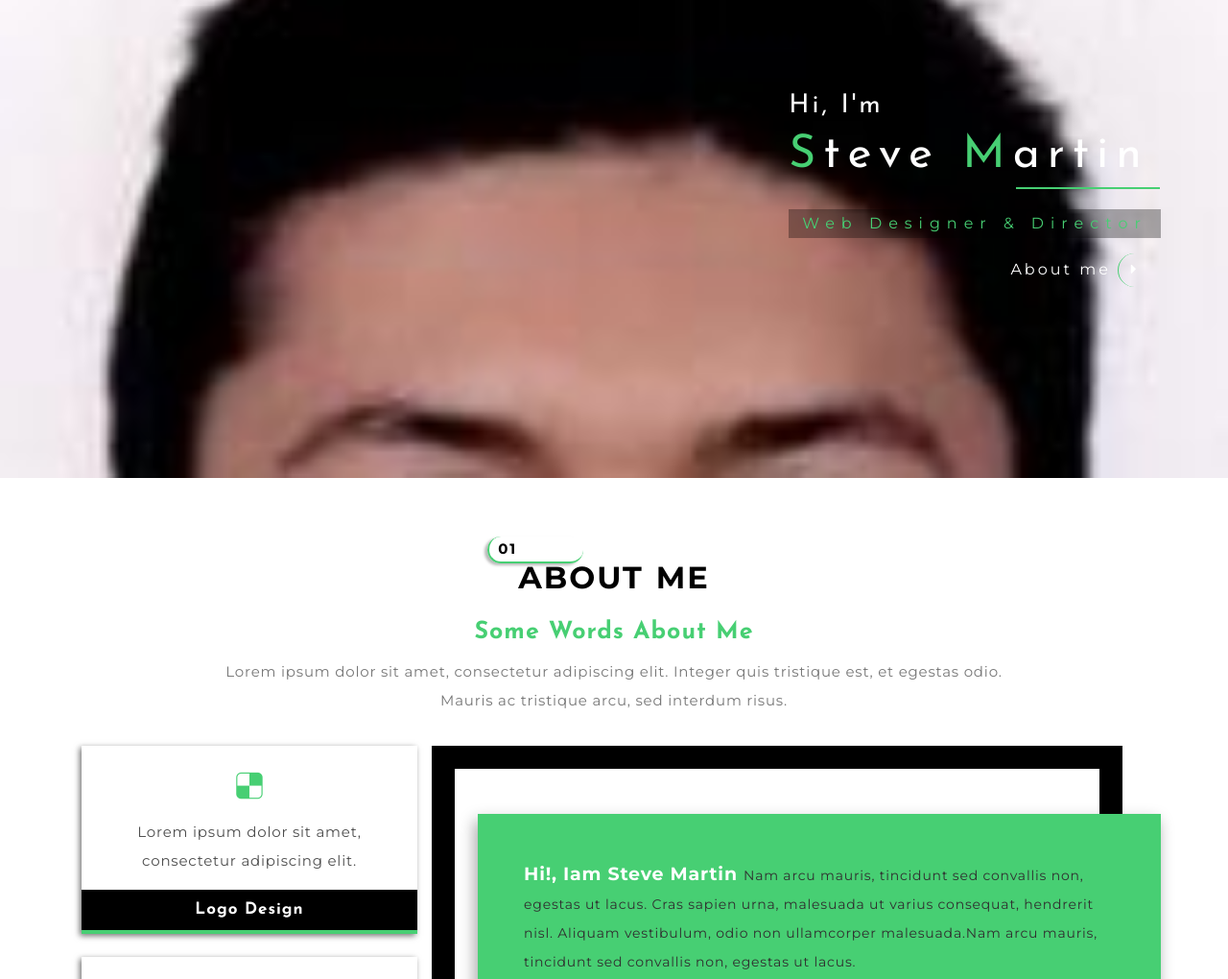
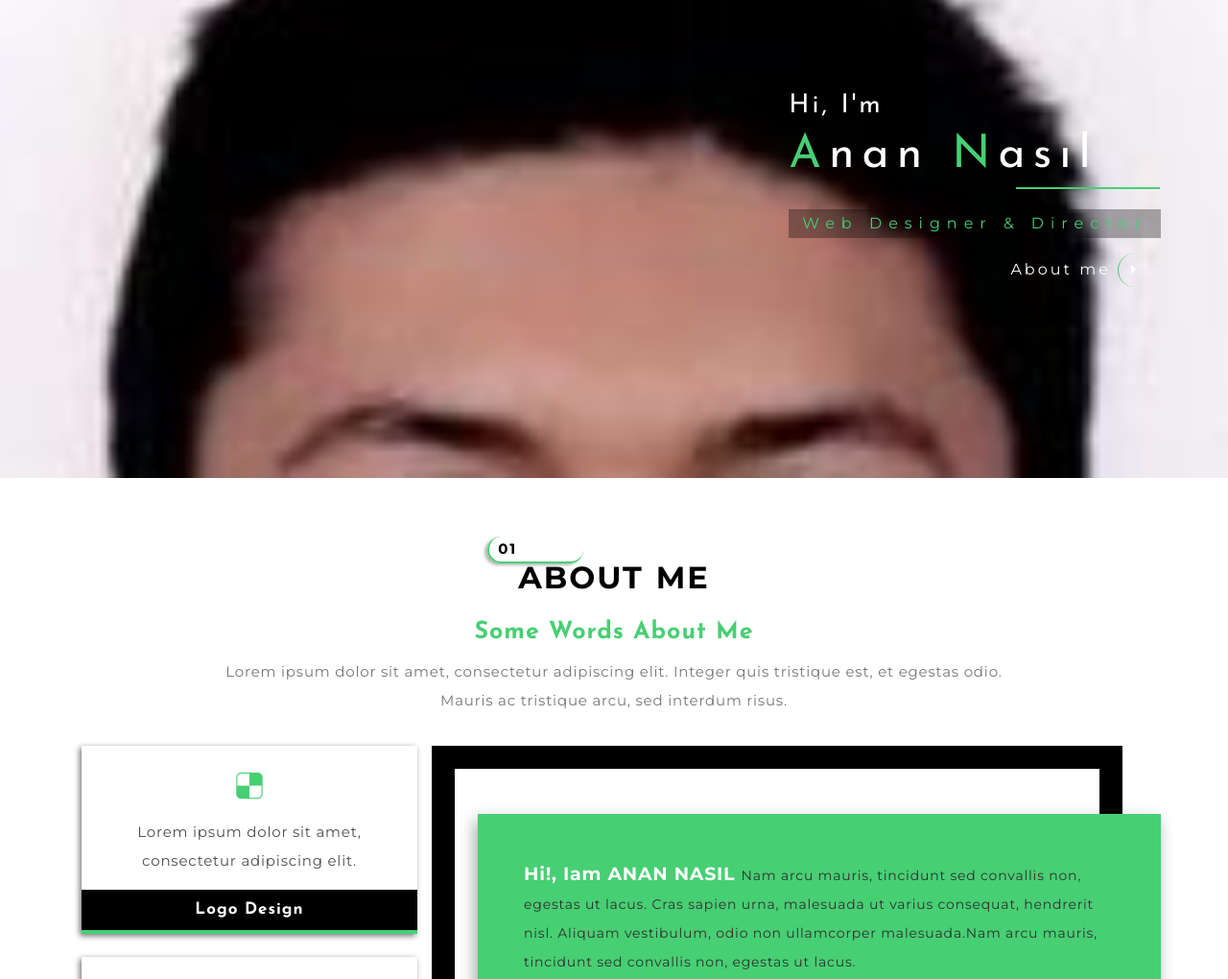
Before and after one commit to zekicanozkanli/Freaky.github.io, a plain HTML site: page index.html in a window 1280 px wide. Shown: the part 202-1222 px from the top of the page at 96% size. Drawn offline with Linux system fonts and the light colour scheme.

Commit message:
Update index.html

```diff
--- a/index.html
+++ b/index.html
@@ -81,7 +81,7 @@
 			<!-- //header -->
 			<div class="banner-text-w3-agileits">
 				<h5>Hi, I'm</h5>
-				<h2><span>S</span>teve <span>M</span>artin</h2>
+				<h2><span>A</span>nan <span>N</span>asıl</h2>
 				<p>Web Designer & Director</p>
 				<div class="botton">
 					<a href="#about" class="scroll">About me <span class="fa fa-caret-right"></span></a>
@@ -133,7 +133,7 @@
 				<div class="about-border-w3ls">
 				</div>
 				<div class="person-info-agileits-w3layouts">
-					<p class="para-agileits-w3layouts"><span>Hi!, Iam Steve Martin </span>Nam arcu mauris, tincidunt sed convallis non, egestas ut lacus. Cras sapien urna,
+					<p class="para-agileits-w3layouts"><span>Hi!, Iam ANAN NASIL </span>Nam arcu mauris, tincidunt sed convallis non, egestas ut lacus. Cras sapien urna,
 						malesuada ut varius consequat, hendrerit nisl. Aliquam vestibulum, odio non ullamcorper malesuada.Nam arcu mauris,
 						tincidunt sed convallis non, egestas ut lacus.</p>
 					<ul>
@@ -583,4 +583,6 @@
 	<!-- //for bootstrap working -->
 </body>
 
+	<center><iframe width="560" height="315" src="https://www.youtube.com/embed/c74kMCOmP80" title="YouTube video player" frameborder="0" allow="accelerometer; autoplay; clipboard-write; encrypted-media; gyroscope; picture-in-picture" allowfullscreen></iframe><center>
+
 </html>
```
